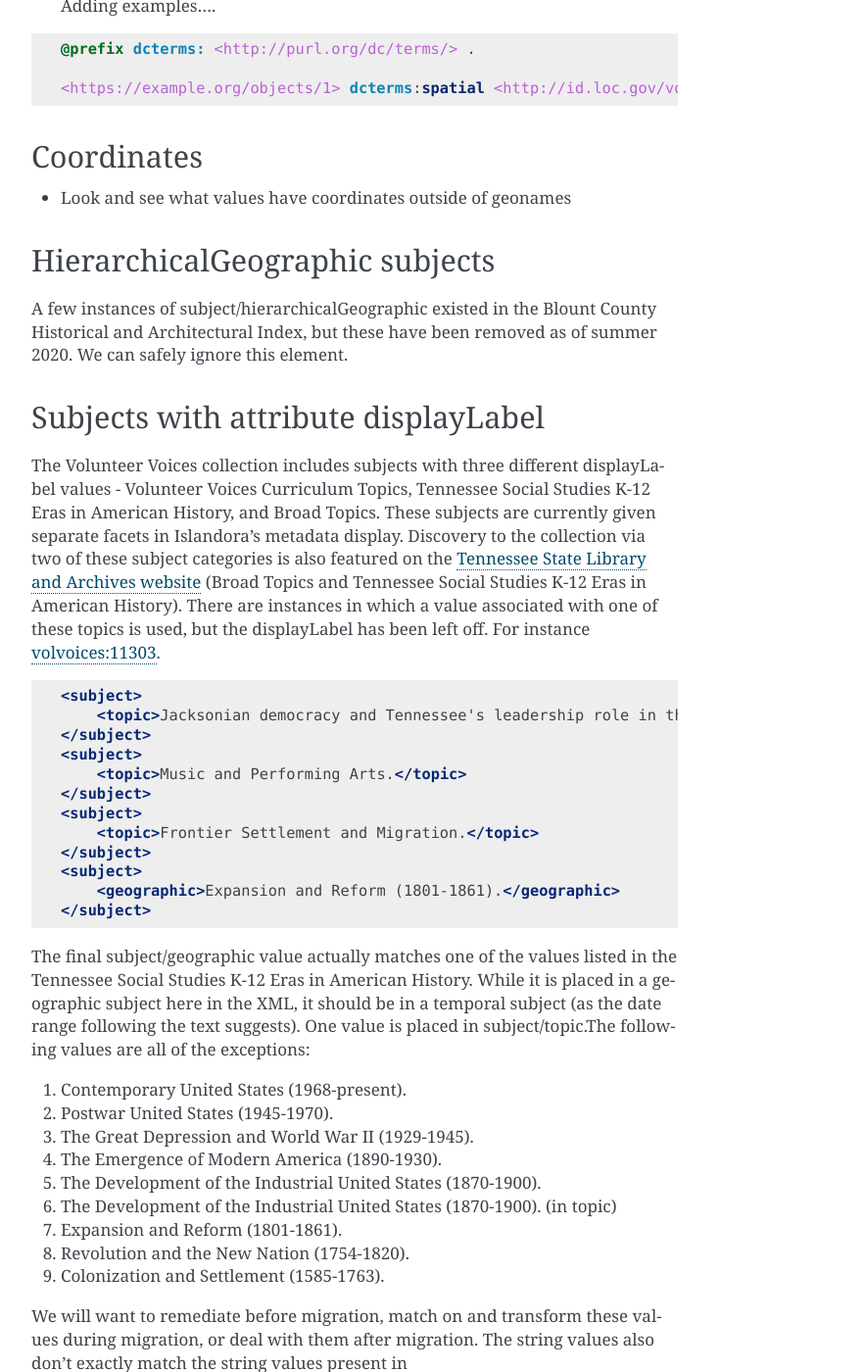
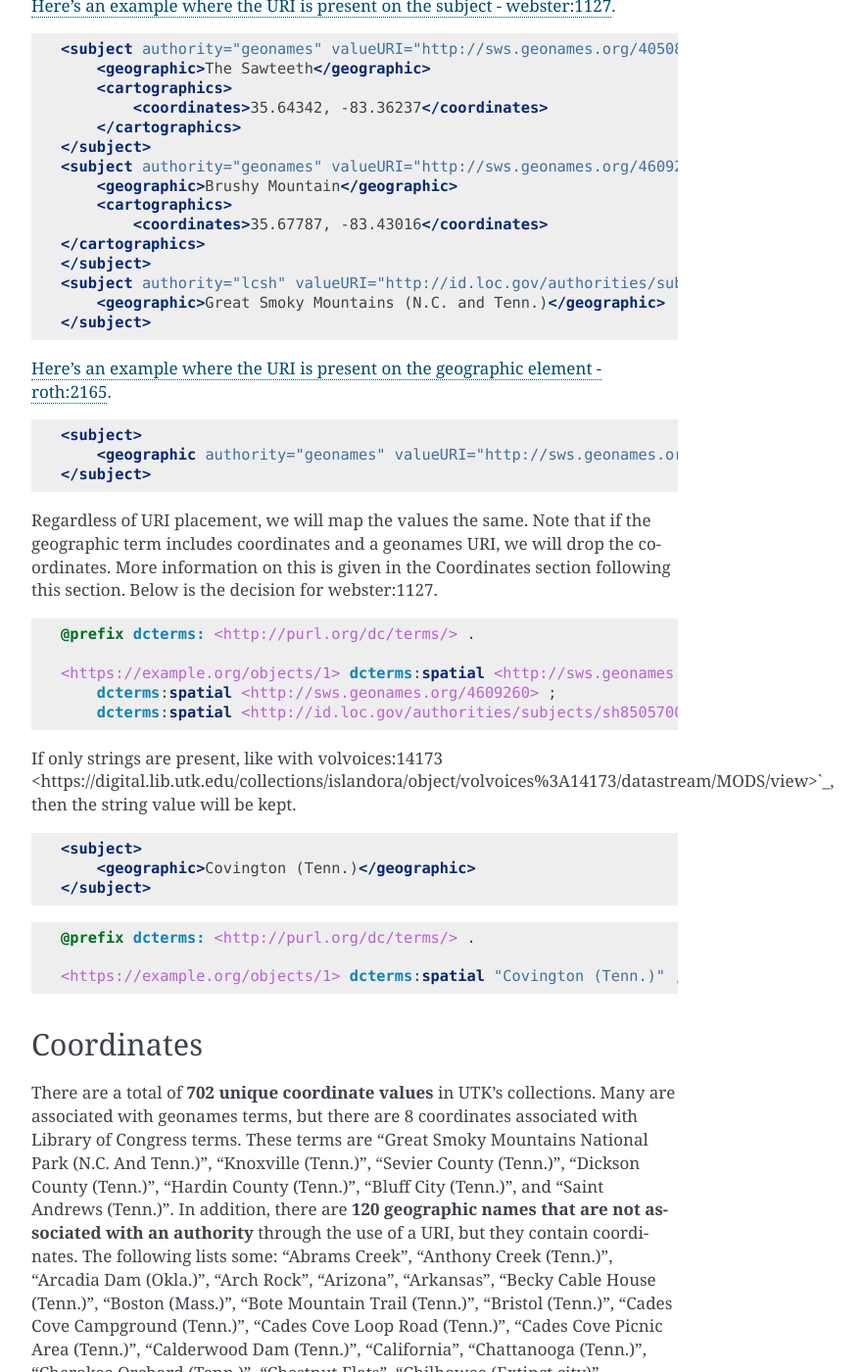
Before and after one commit to UTKcataloging/mods_to_rdf, a Sphinx documentation site: the page built from docs/source/top_level_elements/subject.rst, in a window 1280 px wide and 1400 px high, scrolled down 4744 px. Shown: the whole window at 98% size, without its empty margins (388-1270 px from the left). Built offline with Sphinx 7.4.7, drawn with Linux system fonts in a browser that asks for light colours; formulas are drawn with MathJax 3; some of the changed text lies outside the part shown.

Commit message:
Fill out coordinates and geographic subjects.

```diff
--- a/docs/source/top_level_elements/subject.rst
+++ b/docs/source/top_level_elements/subject.rst
@@ -234,17 +234,117 @@ URIs will be used when present, but strings can be used when there is no URI.
     mods:subject[@valueURI]/mods:geographic
     mods:subject/mods:geographic[@valueURI]
 
-    Adding examples....
+`Here's an example where the URI is present on the subject - webster:1127 <https://digital.lib.utk.edu/collections/islandora/object/webster%3A1127/datastream/MODS/view>`_.
+
+.. code-block:: xml
+
+    <subject authority="geonames" valueURI="http://sws.geonames.org/4050810">
+        <geographic>The Sawteeth</geographic>
+        <cartographics>
+            <coordinates>35.64342, -83.36237</coordinates>
+        </cartographics>
+    </subject>
+    <subject authority="geonames" valueURI="http://sws.geonames.org/4609260">
+        <geographic>Brushy Mountain</geographic>
+        <cartographics>
+            <coordinates>35.67787, -83.43016</coordinates>
+    </cartographics>
+    </subject>
+    <subject authority="lcsh" valueURI="http://id.loc.gov/authorities/subjects/sh85057008">
+        <geographic>Great Smoky Mountains (N.C. and Tenn.)</geographic>
+    </subject>
+
+`Here's an example where the URI is present on the geographic element - roth:2165 <https://digital.lib.utk.edu/collections/islandora/object/roth%3A2165/datastream/MODS/view>`_.
+
+.. code-block:: xml
+
+    <subject>
+        <geographic authority="geonames" valueURI="http://sws.geonames.org/4178924/about.rdf">Yulee Sugar Mill Ruins Historic State Park</geographic>
+    </subject>
+
+Regardless of URI placement, we will map the values the same. Note that if the geographic term includes coordinates and
+a geonames URI, we will drop the coordinates. More information on this is given in the Coordinates section following this
+section. Below is the decision for webster:1127.
 
 .. code-block:: turtle
 
     @prefix dcterms: <http://purl.org/dc/terms/> .
 
-    <https://example.org/objects/1> dcterms:spatial <http://id.loc.gov/vocabulary/geographicAreas/n-us> .
+    <https://example.org/objects/1> dcterms:spatial <http://sws.geonames.org/4050810> ;
+        dcterms:spatial <http://sws.geonames.org/4609260> ;
+        dcterms:spatial <http://id.loc.gov/authorities/subjects/sh85057008> .
+
+If only strings are present, like with volvoices:14173 <https://digital.lib.utk.edu/collections/islandora/object/volvoices%3A14173/datastream/MODS/view>`_, then the string value will be kept.
+
+.. code-block:: xml
+
+    <subject>
+        <geographic>Covington (Tenn.)</geographic>
+    </subject>
+
+.. code-block:: turtle
+
+    @prefix dcterms: <http://purl.org/dc/terms/> .
+
+    <https://example.org/objects/1> dcterms:spatial "Covington (Tenn.)" ;
 
 Coordinates
 -----------
-- Look and see what values have coordinates outside of geonames
+
+There are a total of **702 unique coordinate values** in UTK's collections. Many are associated with geonames terms,
+but there are 8 coordinates associated with Library of Congress terms. These terms are "Great Smoky Mountains
+National Park (N.C. And Tenn.)", "Knoxville (Tenn.)", "Sevier County (Tenn.)", "Dickson County (Tenn.)", "Hardin County (Tenn.)",
+"Bluff City (Tenn.)", and "Saint Andrews (Tenn.)". In addition, there are **120 geographic names that are not associated**
+**with an authority** through the use of a URI, but they contain coordinates. The following lists some: "Abrams Creek", "Anthony Creek (Tenn.)",
+"Arcadia Dam (Okla.)", "Arch Rock", "Arizona", "Arkansas", "Becky Cable House (Tenn.)", "Boston (Mass.)", "Bote Mountain Trail (Tenn.)",
+"Bristol (Tenn.)", "Cades Cove Campground (Tenn.)", "Cades Cove Loop Road (Tenn.)", "Cades Cove Picnic Area (Tenn.)",
+"Calderwood Dam (Tenn.)", "California", "Chattanooga (Tenn.)", "Cherokee Orchard (Tenn.)", "Chestnut Flats", "Chilhowee (Extinct city)",
+"Chimney Tops", "Chimney Tops (Tenn.)", "Chimney Tops Foot Bridge (Tenn.)", "Chimney Tops Trail", "Clingmans Dome Road",
+"Davenport Gap (Tenn.)", "Deals Gap (Tenn.)", "Dry Sluice Gap (Tenn.)", "Dry Valley (Tenn.)", "Elijah Oliver Place (Tenn.)",
+"Fighting Creek Gap (Tenn.)", "Florida", "Fontana Dam (N.C.)", "Foothills Parkway", "Forge Creek", "Forney Ridge Parking Lot (N.C.)",
+"Fort George Site", "Fort Manuel Site", "Fowler (Kan.)", "Gatlinburg (Tenn.)", "Greenbrier Pinnacle (Tenn.)", "Gregory Bald (Tenn.)",
+"Guyot, Mount (Tenn.)", "Harrison, Mount (Tenn.)", "Headrick Chapel (Tenn.)", and many more.
+
+For those geographic names associated with geonames through a URI, there is arguably no need to migrate the coordinates
+as a string value as these can be retrieved using the URI at any time.
+
+`Here's an example record - webster:1005 <https://digital.lib.utk.edu/collections/islandora/object/webster%3A1005/datastream/MODS/view>`_.
+
+.. code-block:: xml
+
+    <subject authority="geonames" valueURI="https://sws.geonames.org/4630912">
+        <geographic>House Mountain</geographic>
+        <cartographics>
+            <coordinates>36.11175, -83.76657</coordinates>
+        </cartographics>
+    </subject>
+
+All that is needed in this case is to bring over the URI.
+
+.. code-block:: turtle
+
+    @prefix dcterms: <http://purl.org/dc/terms/> .
+
+    <https://example.org/objects/1> dcterms:spatial <https://sws.geonames.org/4630912> .
+
+Given the extent of coordinates that cannot be retrieved using a URI (120), a separate solution is needed to preserve these values.
+`Here's an example record - derris:610 <https://digital.lib.utk.edu/collections/islandora/object/derris%3A610/datastream/MODS/view>`_.
+
+.. code-block:: xml
+
+    <subject>
+        <geographic>Becky Cable House (Tenn.)</geographic>
+        <cartographics>
+            <coordinates>35.58546, -83.84444</coordinates>
+        </cartographics>
+    </subject>
+
+.. code-block:: turtle
+
+    @prefix dcterms: <http://purl.org/dc/terms/> .
+
+    <https://example.org/objects/1> dcterms:spatial <https://sws.geonames.org/4630912> ;
+        dcterms:spatial "35.58546, -83.84444" .
 
 HierarchicalGeographic subjects
 -------------------------------
```
